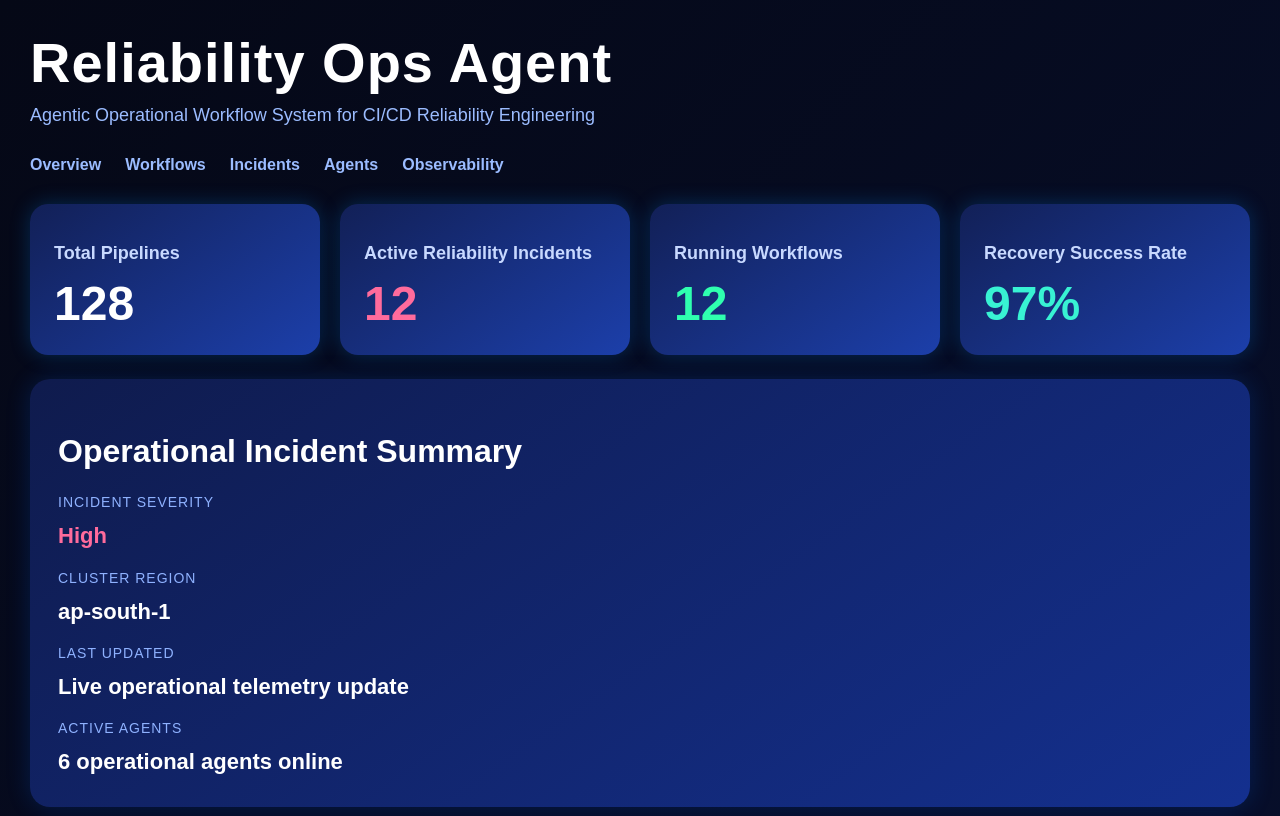
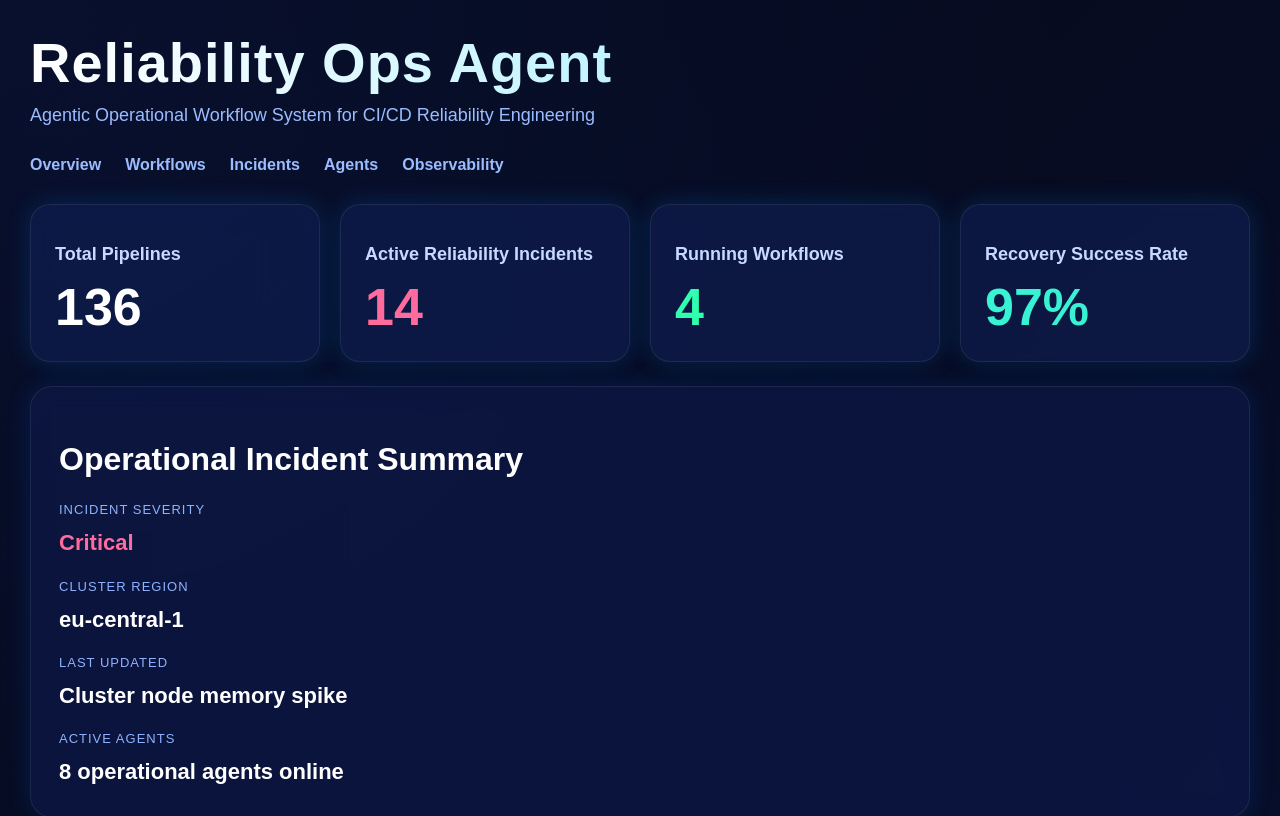
Before and after one commit to RATNAPRADEEP/reliability-ops-agent, a React (Create React App) app: page / in a window 1280 px wide. Shown: the top 816 px of the page. Built offline with nearby package versions, Linux system fonts and the light colour scheme.

Commit message:
Added dynamic incident monitoring

```diff
--- a/src/App.css
+++ b/src/App.css
@@ -5,14 +5,20 @@ body {
   color: white;
 }
 
+* {
+  box-sizing: border-box;
+}
+
 .app {
   padding: 30px;
   min-height: 100vh;
-  background: linear-gradient(
-    135deg,
-    #050816,
-    #091540
-  );
+
+  background:
+    radial-gradient(circle at top left, #14308f33, transparent 30%),
+    radial-gradient(circle at bottom right, #00e5ff22, transparent 30%),
+    linear-gradient(135deg, #050816, #091540);
+
+  animation: fadeIn 1s ease;
 }
 
 /* Header */
@@ -22,6 +28,15 @@ body {
   font-weight: bold;
   margin-bottom: 10px;
   letter-spacing: 1px;
+
+  background: linear-gradient(
+    90deg,
+    #ffffff,
+    #7fe8ff
+  );
+
+  -webkit-background-clip: text;
+  -webkit-text-fill-color: transparent;
 }
 
 .subtitle {
@@ -44,16 +59,33 @@ body {
   cursor: pointer;
   font-weight: bold;
   transition: 0.3s;
+  position: relative;
 }
 
 .top-nav span:hover {
   color: white;
 }
 
+.top-nav span::after {
+  content: "";
+  position: absolute;
+  left: 0;
+  bottom: -6px;
+  width: 0%;
+  height: 2px;
+  background: #38f2d3;
+  transition: 0.3s;
+}
+
+.top-nav span:hover::after {
+  width: 100%;
+}
+
 /* Metrics */
 
 .dashboard-grid {
   display: grid;
+
   grid-template-columns:
     repeat(auto-fit, minmax(250px, 1fr));
 
@@ -62,23 +94,27 @@ body {
 }
 
 .card {
-  background: linear-gradient(
-    145deg,
-    #122057,
-    #1c3faa
-  );
+  background: rgba(18, 32, 87, 0.6);
+
+  backdrop-filter: blur(12px);
+
+  border:
+    1px solid rgba(255, 255, 255, 0.08);
 
   padding: 24px;
-  border-radius: 18px;
+  border-radius: 20px;
 
   box-shadow:
-    0 0 20px rgba(0, 140, 255, 0.25);
+    0 0 25px rgba(0, 140, 255, 0.2);
 
-  transition: 0.3s ease;
+  transition: 0.35s ease;
 }
 
 .card:hover {
-  transform: translateY(-5px);
+  transform: translateY(-6px) scale(1.02);
+
+  box-shadow:
+    0 0 35px rgba(0, 225, 255, 0.35);
 }
 
 .card h2 {
@@ -88,30 +124,46 @@ body {
 }
 
 .card p {
-  font-size: 48px;
+  font-size: 52px;
   font-weight: bold;
   margin: 0;
 }
 
 /* Sections */
 
-.analysis-box {
-  background: linear-gradient(
-    145deg,
-    #0f1b4d,
-    #14308f
-  );
+.analysis-box,
+.analytics-card,
+.ai-score-card {
+  background: rgba(15, 27, 77, 0.62);
+
+  backdrop-filter: blur(12px);
+
+  border:
+    1px solid rgba(255, 255, 255, 0.08);
 
   padding: 28px;
-  border-radius: 20px;
+  border-radius: 22px;
 
   margin-bottom: 24px;
 
   box-shadow:
-    0 0 25px rgba(0, 102, 255, 0.2);
+    0 0 25px rgba(0, 102, 255, 0.18);
+
+  transition: 0.3s ease;
 }
 
-.analysis-box h2 {
+.analysis-box:hover,
+.analytics-card:hover,
+.ai-score-card:hover {
+
+  transform: translateY(-4px);
+
+  box-shadow:
+    0 0 35px rgba(56, 242, 211, 0.18);
+}
+
+.analysis-box h2,
+.analytics-card h2 {
   margin-bottom: 24px;
   font-size: 32px;
 }
@@ -120,8 +172,8 @@ body {
 
 .label {
   color: #8fb2ff;
-  font-size: 14px;
-  margin-top: 16px;
+  font-size: 13px;
+  margin-top: 18px;
   text-transform: uppercase;
   letter-spacing: 1px;
 }
@@ -155,7 +207,7 @@ body {
   color: #38f2d3;
 }
 
-/* Workflow + Agent Grid */
+/* Layout */
 
 .double-grid {
   display: grid;
@@ -174,6 +226,12 @@ body {
   margin-bottom: 14px;
   font-weight: bold;
   font-size: 18px;
+
+  background:
+    rgba(255, 255, 255, 0.04);
+
+  border:
+    1px solid rgba(255,255,255,0.06);
 }
 
 /* Agent Status */
@@ -226,20 +284,6 @@ body {
   margin-top: 24px;
 }
 
-.analytics-card {
-  background: linear-gradient(
-    145deg,
-    #10215a,
-    #14308f
-  );
-
-  padding: 24px;
-  border-radius: 20px;
-
-  box-shadow:
-    0 0 25px rgba(0, 102, 255, 0.2);
-}
-
 .analytics-card h2 {
   margin-bottom: 20px;
 }
@@ -247,31 +291,37 @@ body {
 /* AI Score */
 
 .ai-score-card {
-  margin-top: 24px;
-
-  background: linear-gradient(
-    145deg,
-    #0d1a4a,
-    #193ca5
-  );
-
-  padding: 28px;
-  border-radius: 20px;
-
-  box-shadow:
-    0 0 25px rgba(0, 140, 255, 0.25);
+  text-align: center;
 }
 
 .ai-score-card h1 {
-  font-size: 72px;
+  font-size: 78px;
   color: #38f2d3;
   margin: 10px 0;
+
+  text-shadow:
+    0 0 18px rgba(56, 242, 211, 0.45);
 }
 
 .ai-score-card p {
   color: #b8cbff;
-  line-height: 1.7;
+  line-height: 1.8;
   font-size: 18px;
+}
+
+/* Animations */
+
+@keyframes fadeIn {
+
+  from {
+    opacity: 0;
+    transform: translateY(10px);
+  }
+
+  to {
+    opacity: 1;
+    transform: translateY(0px);
+  }
 }
 
 /* Responsive */
--- a/src/App.js
+++ b/src/App.js
@@ -22,6 +22,13 @@ function App() {
     recoveryRate: 92,
   });
 
+  const [incident, setIncident] = useState({
+    severity: "High",
+    region: "ap-south-1",
+    message: "Live operational telemetry update",
+    agents: 6,
+  });
+
   useEffect(() => {
 
     const interval = setInterval(() => {
@@ -40,7 +47,39 @@ function App() {
           85 + Math.floor(Math.random() * 15),
       });
 
-    }, 5000);
+      const incidents = [
+        {
+          severity: "High",
+          region: "ap-south-1",
+          message: "Kubernetes pod crash detected",
+          agents: 6,
+        },
+        {
+          severity: "Medium",
+          region: "us-east-1",
+          message: "CI pipeline execution delay",
+          agents: 4,
+        },
+        {
+          severity: "Critical",
+          region: "eu-central-1",
+          message: "Cluster node memory spike",
+          agents: 8,
+        },
+        {
+          severity: "Low",
+          region: "ap-south-1",
+          message: "Workflow retry initiated",
+          agents: 3,
+        },
+      ];
+
+      const randomIncident =
+        incidents[Math.floor(Math.random() * incidents.length)];
+
+      setIncident(randomIncident);
+
+    }, 2000);
 
     return () => clearInterval(interval);
 
@@ -75,8 +114,6 @@ function App() {
 
     <div className="app">
 
-      {/* Header */}
-
       <div className="title">
         Reliability Ops Agent
       </div>
@@ -85,8 +122,6 @@ function App() {
         Agentic Operational Workflow System for CI/CD Reliability Engineering
       </div>
 
-      {/* Navigation */}
-
       <div className="top-nav">
         <span>Overview</span>
         <span>Workflows</span>
@@ -94,8 +129,6 @@ function App() {
         <span>Agents</span>
         <span>Observability</span>
       </div>
-
-      {/* Metrics */}
 
       <div className="dashboard-grid">
 
@@ -127,8 +160,6 @@ function App() {
 
       </div>
 
-      {/* Operational Summary */}
-
       <div className="analysis-box">
 
         <h2>Operational Incident Summary</h2>
@@ -138,7 +169,7 @@ function App() {
         </div>
 
         <div className="value danger">
-          High
+          {incident.severity}
         </div>
 
         <div className="label">
@@ -146,7 +177,7 @@ function App() {
         </div>
 
         <div className="value">
-          ap-south-1
+          {incident.region}
         </div>
 
         <div className="label">
@@ -154,7 +185,7 @@ function App() {
         </div>
 
         <div className="value">
-          Live operational telemetry update
+          {incident.message}
         </div>
 
         <div className="label">
@@ -162,12 +193,10 @@ function App() {
         </div>
 
         <div className="value">
-          6 operational agents online
+          {incident.agents} operational agents online
         </div>
 
       </div>
-
-      {/* Investigation Workflow */}
 
       <div className="analysis-box">
 
@@ -231,8 +260,6 @@ function App() {
 
       </div>
 
-      {/* Workflow + Agent Console */}
-
       <div className="double-grid">
 
         <div className="analysis-box">
@@ -285,8 +312,6 @@ function App() {
 
       </div>
 
-      {/* Reliability Metrics */}
-
       <div className="analysis-box">
 
         <h2>Reliability Metrics</h2>
@@ -324,8 +349,6 @@ function App() {
         </div>
 
       </div>
-
-      {/* Analytics Charts */}
 
       <div className="analytics-grid">
 
@@ -412,8 +435,6 @@ function App() {
 
       </div>
 
-      {/* AI Scoring */}
-
       <div className="ai-score-card">
 
         <h2>AI Incident Scoring Engine</h2>
```
